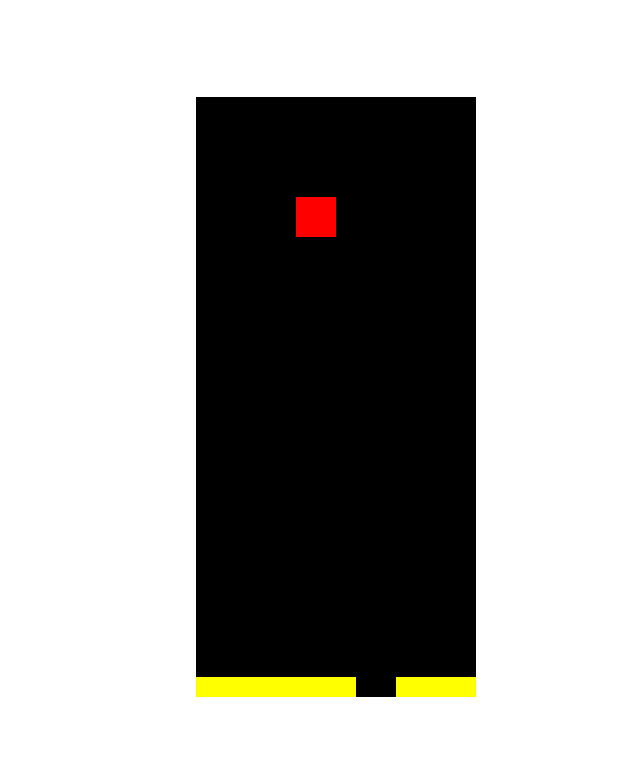
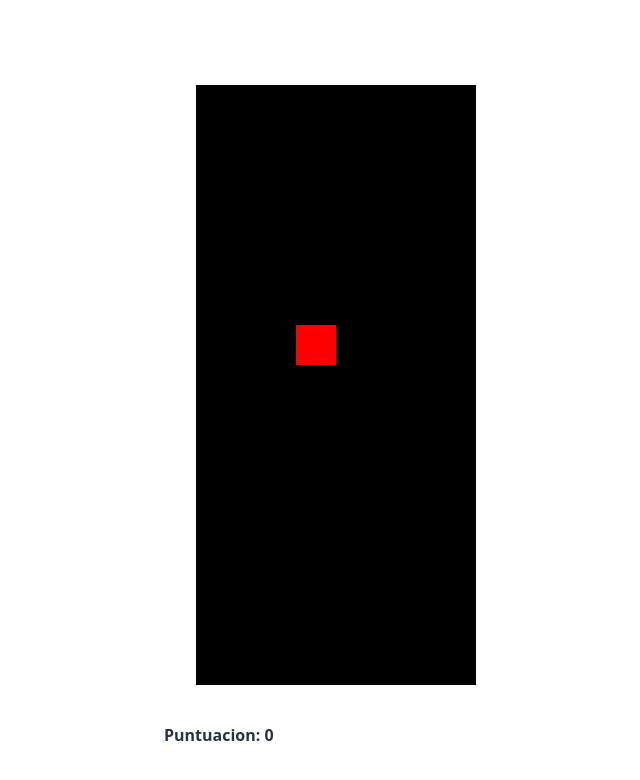
Before and after one commit to PakoAraya/Tetris-JS, a website built with Vite: page tetris-js/index.html in a window 1280 px wide. Shown: the whole page, without its empty margins (304-944 px from the left). Built offline with nearby package versions, Linux system fonts and the light colour scheme.

Commit message:
feat(game): 🕹️ First Functional Version
First functional version of the game with score, shape rotation, remove lines, and message when the player lose the game

```diff
--- a/tetris-js/index.html
+++ b/tetris-js/index.html
@@ -10,6 +10,7 @@
     <div id="app">
       <canvas></canvas>
     </div>
+    <strong>Puntuacion: <span></span></strong>
     <script type="module" src="/src/main.js"></script>
   </body>
 </html>
--- a/tetris-js/src/main.js
+++ b/tetris-js/src/main.js
@@ -2,10 +2,13 @@ import './style.css'
 
 const canvas = document.querySelector('canvas');
 const context = canvas.getContext('2d');
+const $score = document.querySelector('span');
 
 const BLOCK_SIZE = 20;
 const BOARD_WIDTH = 14;
 const BOARD_HEIGHT = 30;
+
+let score = 0;
 
 canvas.width = BLOCK_SIZE * BOARD_WIDTH;
 canvas.height = BLOCK_SIZE * BOARD_HEIGHT;
@@ -13,38 +16,44 @@ canvas.height = BLOCK_SIZE * BOARD_HEIGHT;
 context.scale(BLOCK_SIZE, BLOCK_SIZE);
 
 //3. Board
-const board = [
-  [0, 0, 0, 0, 0, 0, 0, 0, 0, 0, 0, 0, 0, 0],
-  [0, 0, 0, 0, 0, 0, 0, 0, 0, 0, 0, 0, 0, 0],
-  [0, 0, 0, 0, 0, 0, 0, 0, 0, 0, 0, 0, 0, 0],
-  [0, 0, 0, 0, 0, 0, 0, 0, 0, 0, 0, 0, 0, 0],
-  [0, 0, 0, 0, 0, 0, 0, 0, 0, 0, 0, 0, 0, 0],
-  [0, 0, 0, 0, 0, 0, 0, 0, 0, 0, 0, 0, 0, 0],
-  [0, 0, 0, 0, 0, 0, 0, 0, 0, 0, 0, 0, 0, 0],
-  [0, 0, 0, 0, 0, 0, 0, 0, 0, 0, 0, 0, 0, 0],
-  [0, 0, 0, 0, 0, 0, 0, 0, 0, 0, 0, 0, 0, 0],
-  [0, 0, 0, 0, 0, 0, 0, 0, 0, 0, 0, 0, 0, 0],
-  [0, 0, 0, 0, 0, 0, 0, 0, 0, 0, 0, 0, 0, 0],
-  [0, 0, 0, 0, 0, 0, 0, 0, 0, 0, 0, 0, 0, 0],
-  [0, 0, 0, 0, 0, 0, 0, 0, 0, 0, 0, 0, 0, 0],
-  [0, 0, 0, 0, 0, 0, 0, 0, 0, 0, 0, 0, 0, 0],
-  [0, 0, 0, 0, 0, 0, 0, 0, 0, 0, 0, 0, 0, 0],
-  [0, 0, 0, 0, 0, 0, 0, 0, 0, 0, 0, 0, 0, 0],
-  [0, 0, 0, 0, 0, 0, 0, 0, 0, 0, 0, 0, 0, 0],
-  [0, 0, 0, 0, 0, 0, 0, 0, 0, 0, 0, 0, 0, 0],
-  [0, 0, 0, 0, 0, 0, 0, 0, 0, 0, 0, 0, 0, 0],
-  [0, 0, 0, 0, 0, 0, 0, 0, 0, 0, 0, 0, 0, 0],
-  [0, 0, 0, 0, 0, 0, 0, 0, 0, 0, 0, 0, 0, 0],
-  [0, 0, 0, 0, 0, 0, 0, 0, 0, 0, 0, 0, 0, 0],
-  [0, 0, 0, 0, 0, 0, 0, 0, 0, 0, 0, 0, 0, 0],
-  [0, 0, 0, 0, 0, 0, 0, 0, 0, 0, 0, 0, 0, 0],
-  [0, 0, 0, 0, 0, 0, 0, 0, 0, 0, 0, 0, 0, 0],
-  [0, 0, 0, 0, 0, 0, 0, 0, 0, 0, 0, 0, 0, 0],
-  [0, 0, 0, 0, 0, 0, 0, 0, 0, 0, 0, 0, 0, 0],
-  [0, 0, 0, 0, 0, 0, 0, 0, 0, 0, 0, 0, 0, 0],
-  [0, 0, 0, 0, 0, 0, 0, 0, 0, 0, 0, 0, 0, 0],
-  [1, 1, 1, 1, 1, 1, 1, 1, 0, 0, 1, 1, 1, 1]
-];
+// const board = [
+//   [0, 0, 0, 0, 0, 0, 0, 0, 0, 0, 0, 0, 0, 0],
+//   [0, 0, 0, 0, 0, 0, 0, 0, 0, 0, 0, 0, 0, 0],
+//   [0, 0, 0, 0, 0, 0, 0, 0, 0, 0, 0, 0, 0, 0],
+//   [0, 0, 0, 0, 0, 0, 0, 0, 0, 0, 0, 0, 0, 0],
+//   [0, 0, 0, 0, 0, 0, 0, 0, 0, 0, 0, 0, 0, 0],
+//   [0, 0, 0, 0, 0, 0, 0, 0, 0, 0, 0, 0, 0, 0],
+//   [0, 0, 0, 0, 0, 0, 0, 0, 0, 0, 0, 0, 0, 0],
+//   [0, 0, 0, 0, 0, 0, 0, 0, 0, 0, 0, 0, 0, 0],
+//   [0, 0, 0, 0, 0, 0, 0, 0, 0, 0, 0, 0, 0, 0],
+//   [0, 0, 0, 0, 0, 0, 0, 0, 0, 0, 0, 0, 0, 0],
+//   [0, 0, 0, 0, 0, 0, 0, 0, 0, 0, 0, 0, 0, 0],
+//   [0, 0, 0, 0, 0, 0, 0, 0, 0, 0, 0, 0, 0, 0],
+//   [0, 0, 0, 0, 0, 0, 0, 0, 0, 0, 0, 0, 0, 0],
+//   [0, 0, 0, 0, 0, 0, 0, 0, 0, 0, 0, 0, 0, 0],
+//   [0, 0, 0, 0, 0, 0, 0, 0, 0, 0, 0, 0, 0, 0],
+//   [0, 0, 0, 0, 0, 0, 0, 0, 0, 0, 0, 0, 0, 0],
+//   [0, 0, 0, 0, 0, 0, 0, 0, 0, 0, 0, 0, 0, 0],
+//   [0, 0, 0, 0, 0, 0, 0, 0, 0, 0, 0, 0, 0, 0],
+//   [0, 0, 0, 0, 0, 0, 0, 0, 0, 0, 0, 0, 0, 0],
+//   [0, 0, 0, 0, 0, 0, 0, 0, 0, 0, 0, 0, 0, 0],
+//   [0, 0, 0, 0, 0, 0, 0, 0, 0, 0, 0, 0, 0, 0],
+//   [0, 0, 0, 0, 0, 0, 0, 0, 0, 0, 0, 0, 0, 0],
+//   [0, 0, 0, 0, 0, 0, 0, 0, 0, 0, 0, 0, 0, 0],
+//   [0, 0, 0, 0, 0, 0, 0, 0, 0, 0, 0, 0, 0, 0],
+//   [0, 0, 0, 0, 0, 0, 0, 0, 0, 0, 0, 0, 0, 0],
+//   [0, 0, 0, 0, 0, 0, 0, 0, 0, 0, 0, 0, 0, 0],
+//   [0, 0, 0, 0, 0, 0, 0, 0, 0, 0, 0, 0, 0, 0],
+//   [0, 0, 0, 0, 0, 0, 0, 0, 0, 0, 0, 0, 0, 0],
+//   [0, 0, 0, 0, 0, 0, 0, 0, 0, 0, 0, 0, 0, 0],
+//   [1, 1, 1, 1, 1, 1, 1, 1, 0, 0, 1, 1, 1, 1]
+// ];
+
+//Refactoring
+const board = createBoard(BOARD_WIDTH, BOARD_HEIGHT);
+function createBoard (width, height) {
+  return Array(height).fill().map(() => Array(width).fill(0));
+}
 
 //4. Pieza Player
 const piece = {
@@ -55,12 +64,14 @@ const piece = {
   ]
 }
 
-//2. Game Loop
-function update() {
-  draw();
-  window.requestAnimationFrame(update);
-}
+// //2. Game Loop
+// function update() {
+//   draw();
+//   window.requestAnimationFrame(update);
+// }
 
+
+//5. Draw
 function draw() {
   context.fillStyle = '#000';
   context.fillRect(0, 0, canvas.width, canvas.height);
@@ -82,8 +93,10 @@ function draw() {
       }
     });
   });
+  $score.innerHTML = score;
 }
 
+//6. Arrows Key Functions
 document.addEventListener('keydown', event => {
   if (event.key === 'ArrowLeft') {
     piece.position.x--;
@@ -91,31 +104,148 @@ document.addEventListener('keydown', event => {
       piece.position.x++;
     }
   }
+
   if (event.key === 'ArrowRight') {
     piece.position.x++;
     if (checkCollision()) {
       piece.position.x--;
     }
   }
+
   if (event.key === 'ArrowDown') {
     piece.position.y++;
     if (checkCollision()) {
       piece.position.y--;
+      solidifyPiece();
+      removeRows();
     }
   }
 
+  if (event.key === 'ArrowUp') {
+    const rotated = [];
+
+    for (let i = 0; i < piece.shape[0].length;i++){
+      const row = [];
+
+      for (let j = piece.shape.length - 1; j >= 0; j--){
+        row.push(piece.shape[j][i]);
+      }
+      rotated.push(row);
+    }
+    const previousShape = piece.shape;
+    piece.shape = rotated;
+    if (checkCollision()) {
+      piece.shape = previousShape;
+    }
+  }
 })
 
+//7. Collision
 function checkCollision() {
   return piece.shape.find((row, y) => {
     return row.find((value, x) => {
       return (
         value !== 0 &&
-        board[y + piece.position.y] &&
-        board[y + piece.position.y][x + piece.position.x] !== 0
+        board[y + piece.position.y]?.[x + piece.position.x] !== 0
       )
     })
   })
 }
 
+//8. Solidify Piece
+function solidifyPiece() {
+  piece.shape.forEach((row, y) => {
+    row.forEach((value, x) => {
+      if (value === 1) {
+        board[y + piece.position.y][x + piece.position.x] = 1;
+      }
+    });
+  });
+
+  //Reset Position
+  piece.position.x = Math.floor(BOARD_WIDTH) / 2-2;
+  piece.position.y = 0;
+  // Get Random Shape
+  piece.shape = PIECES[Math.floor(Math.random() * PIECES.length)];
+  //Game Over
+  if (checkCollision()) {
+    window.alert("Game Over!, So sorry...");
+    board.forEach((row) => row.fill(0));
+  }
+}
+
+//9. Remove Rows
+function removeRows() {
+  const rowsToRemove = [];
+
+  board.forEach((row, y) => {
+    if (row.every(value => value === 1)) {
+      rowsToRemove.push(y);
+    }
+  });
+
+  rowsToRemove.forEach(y => {
+    board.splice(y, 1);
+    const newRow = Array(BOARD_WIDTH).fill(0);
+    board.unshift(newRow);
+    score += 10;
+  });
+}
+
+//10. Auto Drop
+let dropCounter = 0;
+let lastTime = 0;
+
+function update(time = 0) {
+  const deltaTime = time - lastTime;
+  lastTime = time;
+
+  dropCounter += deltaTime;
+
+  if (dropCounter > 1000) {
+    piece.position.y++;
+    dropCounter = 0;
+
+    if (checkCollision()) {
+      piece.position.y--;
+      solidifyPiece();
+      removeRows();
+    }
+  }
+
+  draw();
+  window.requestAnimationFrame(update);
+}
+
+//11. Random Pieces
+const PIECES = [
+  [
+    [1, 1],
+    [1,1]
+  ],
+  [
+    [1,1,1,1]
+  ],
+  [
+    [0, 1, 0],
+    [1, 1, 1]
+  ],
+  [
+    [1, 1, 0],
+    [0,1,1]
+  ],
+  [
+    [1, 0],
+    [1, 0],
+    [1, 1]
+  ],
+  [
+    [0, 1],
+    [0, 1],
+    [0, 1]
+  ]
+]
+
+
+
 update();
```
